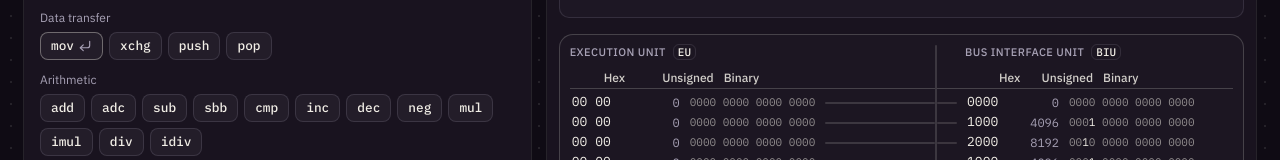
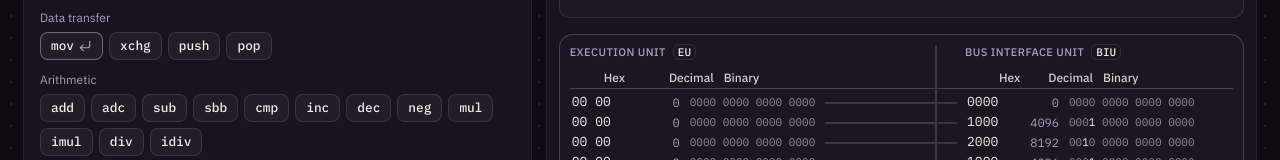
Before and after one commit to moti-oren/assembly-app, a Vue app: page / in a window 1280 px wide. Shown: the part 281-441 px from the top of the page. Built offline with nearby package versions, Linux system fonts and the light colour scheme.

Commit message:
fix: name the diagram's number column decimal again
The rename to Unsigned in 4d886ad was not intended for the diagram.

Co-Authored-By: Claude Sonnet 5.5 <noreply@anthropic.com>

```diff
--- a/src/ui/components/CpuDiagram.vue
+++ b/src/ui/components/CpuDiagram.vue
@@ -234,7 +234,7 @@ function flagChanged(flag: FlagName): boolean {
               >
                 <span class="w-6" />
                 <span class="w-14">Hex</span>
-                <span class="flex w-11 justify-end whitespace-nowrap">Unsigned</span>
+                <span class="flex w-11 justify-end whitespace-nowrap">Decimal</span>
                 <span class="hidden @min-[36rem]:inline">Binary</span>
               </div>
               <div
@@ -427,7 +427,7 @@ function flagChanged(flag: FlagName): boolean {
                 <span class="-mr-0.5 hidden w-5 sm:block" />
                 <span class="w-6" />
                 <span class="w-10">Hex</span>
-                <span class="flex w-11 justify-end whitespace-nowrap">Unsigned</span>
+                <span class="flex w-11 justify-end whitespace-nowrap">Decimal</span>
                 <span class="hidden @min-[40rem]:inline">Binary</span>
               </div>
               <div
```
